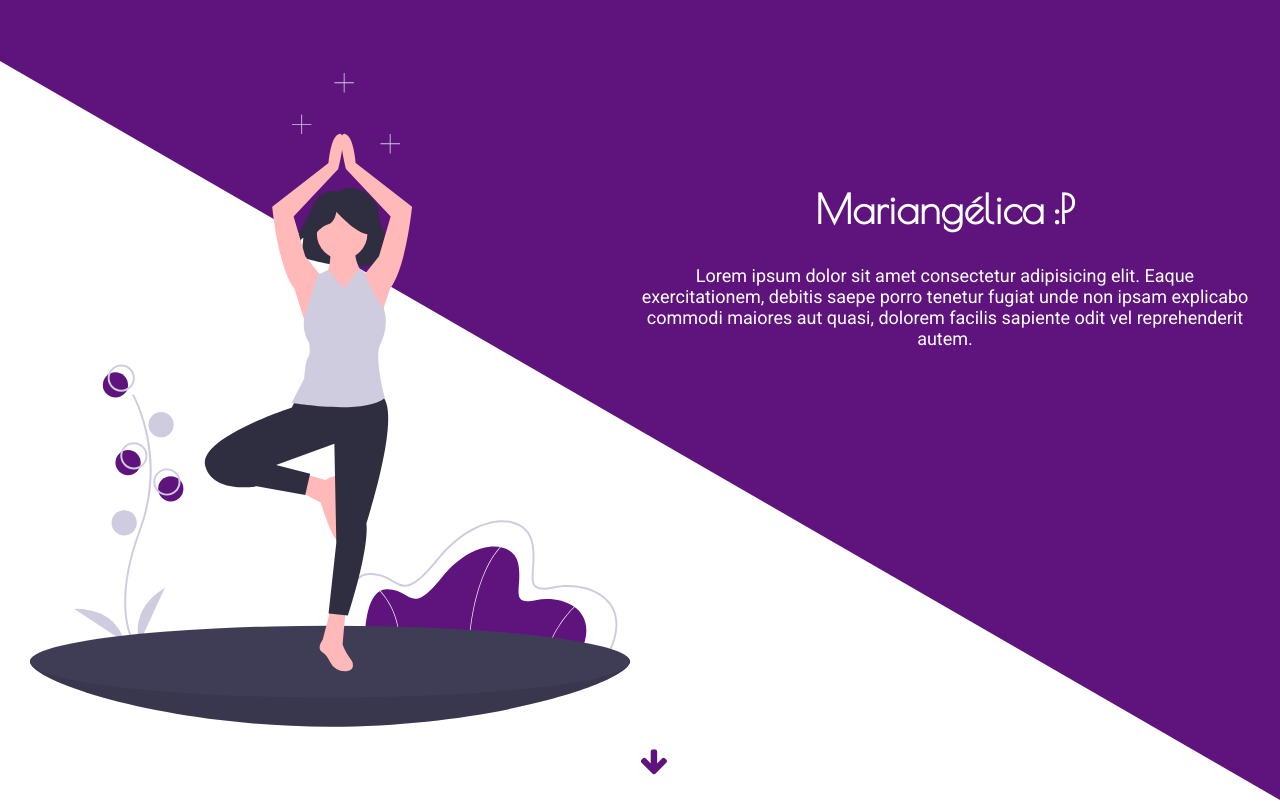
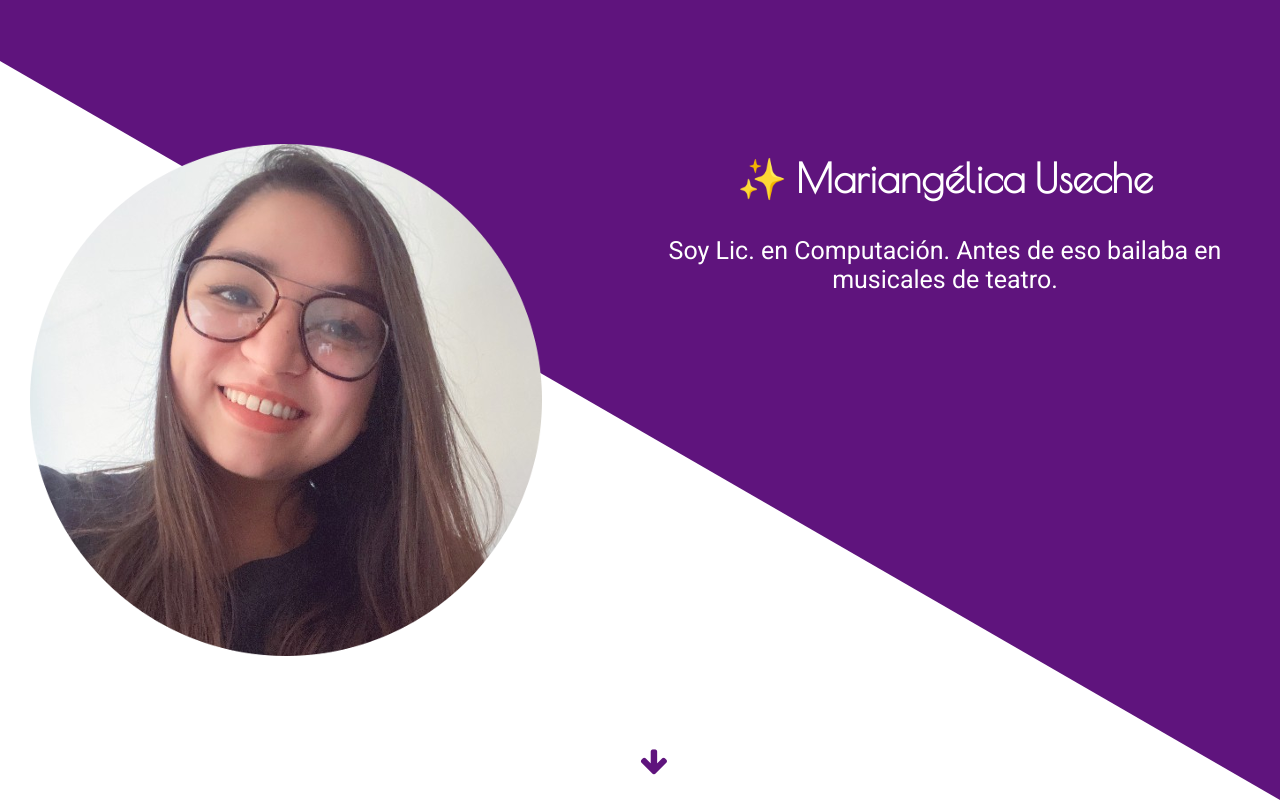
Before and after one commit to musartedev/vue-fun-facts, a Vue app: page / in a window 1280 px wide. Shown: the top 802 px of the page. Built offline with nearby package versions, Linux system fonts and the light colour scheme.

Commit message:
Add scroll animation

```diff
--- a/src/App.vue
+++ b/src/App.vue
@@ -1,45 +1,76 @@
 <template>
   <section>
-    <div class="content" v-for="fact in facts" :key="fact.id">
+    <div v-for="fact in facts" class="content" :key="`fact-${fact.id}`" :id="`fact-${fact.id}`">
       <component :is="fact.image" />
       <div class="text">
         <h2 class="title">{{ fact.title }}</h2>
         <div class="description">{{ fact.description }}</div>
       </div>
     </div>
+    <a class="arrow" :href="nextTarget ? `#fact-${nextTarget}` : null">
+      <i @click="updateNextTarget"  class="fa fa-arrow-down" aria-hidden="true"></i>
+    </a>
     <div class="skewed"></div>
-    <div class="arrow">
-      <i class="fa fa-arrow-down" aria-hidden="true"></i>
-    </div>
   </section>
 </template>
 
 <script>
 import YogaImage from '@/assets/yoga.svg';
 import Programmer from '@/assets/programmer.svg';
+import Emigrant from '@/assets/emigrant.svg';
+import ProfileImage from '@/components/ProfileImage.vue';
 
 export default {
   name: 'App',
-  components: { YogaImage, Programmer },
+  components: {
+    YogaImage,
+    Programmer,
+    Emigrant,
+    ProfileImage,
+  },
   data() {
     return {
       facts: [
         {
           id: 1,
-          title: 'Mariangélica :P',
+          title: '✨ Mariangélica Useche',
+          description: 'Soy Lic. en Computación. Antes de eso bailaba en musicales de teatro.',
+          image: ProfileImage,
+        },
+        {
+          id: 2,
+          title: '☀️ Me encanta hacer Yoga',
           description:
-            'Lorem ipsum dolor sit amet consectetur adipisicing elit. Eaque exercitationem, debitis saepe porro tenetur fugiat unde non ipsam explicabo commodi maiores aut quasi, dolorem facilis sapiente odit vel reprehenderit autem.',
+            'Empecé en el 2016 y aunque a veces he sido intermitente, no creo que lo vaya a dejar por completo',
           image: YogaImage,
         },
         {
-          id: 2,
-          title: 'Mariangélica :P',
+          id: 3,
+          title: '🇻🇪 De Venezuela para el mundo',
           description:
-            'Lorem ipsum dolor sit amet consectetur adipisicing elit. Eaque exercitationem, debitis saepe porro tenetur fugiat unde non ipsam explicabo commodi maiores aut quasi, dolorem facilis sapiente odit vel reprehenderit autem.',
+            'En diciembre de 2019 me mudé a Bogotá, y acá estoy construyendo mi vida profesional.',
+          image: Emigrant,
+        },
+        {
+          id: 4,
+          title: 'Me encanta maquetar',
+          description:
+            'Puedo pasar todo el día sentada en la computadora tratando de que un botón quede en el lugar perfecto.',
           image: Programmer,
         },
       ],
+      nextTarget: 1,
     };
+  },
+
+  methods: {
+    updateNextTarget() {
+      if (this.nextTarget + 1 <= this.facts.length) {
+        this.nextTarget += 1;
+      } else {
+        this.nextTarget = 1;
+      }
+    },
   },
 };
 </script>
@@ -50,6 +81,10 @@ export default {
   --color-primary: #5f147d;
 }
 
+html {
+  scroll-behavior: smooth;
+}
+
 body {
   font-family: "Roboto", sans-serif;
   -webkit-font-smoothing: antialiased;
@@ -58,7 +93,6 @@ body {
   color: black;
   margin: 0;
   padding: 0;
-  scroll-behavior: smooth;
 }
 
 .skewed {
@@ -94,12 +128,12 @@ body {
   height: 100%;
   display: flex;
   flex-direction: column;
-  padding-top: 50%;
-  font-size: 18px;
+  padding-top: 40%;
+  font-size: 25px;
 }
 
 .content .text .title {
-  font-family: 'Poiret One', cursive;
+  font-family: "Poiret One", cursive;
   font-weight: bold;
   font-size: 40px;
 }
@@ -110,5 +144,7 @@ body {
   bottom: 20px;
   left: 50%;
   color: var(--color-primary);
+  cursor: pointer;
+  z-index: 3;
 }
 </style>
--- /dev/null
+++ b/src/components/ProfileImage.vue
@@ -0,0 +1,15 @@
+<template>
+  <img :src="profileUrl" />
+</template>
+
+<script>
+import Mus from '@/assets/mus.png';
+
+export default {
+  data() {
+    return {
+      profileUrl: Mus,
+    };
+  },
+};
+</script>
```
Also changed, not shown: src/assets/emigrant.svg (added), src/assets/mus.png (added), src/components/MainImage.vue (deleted).
